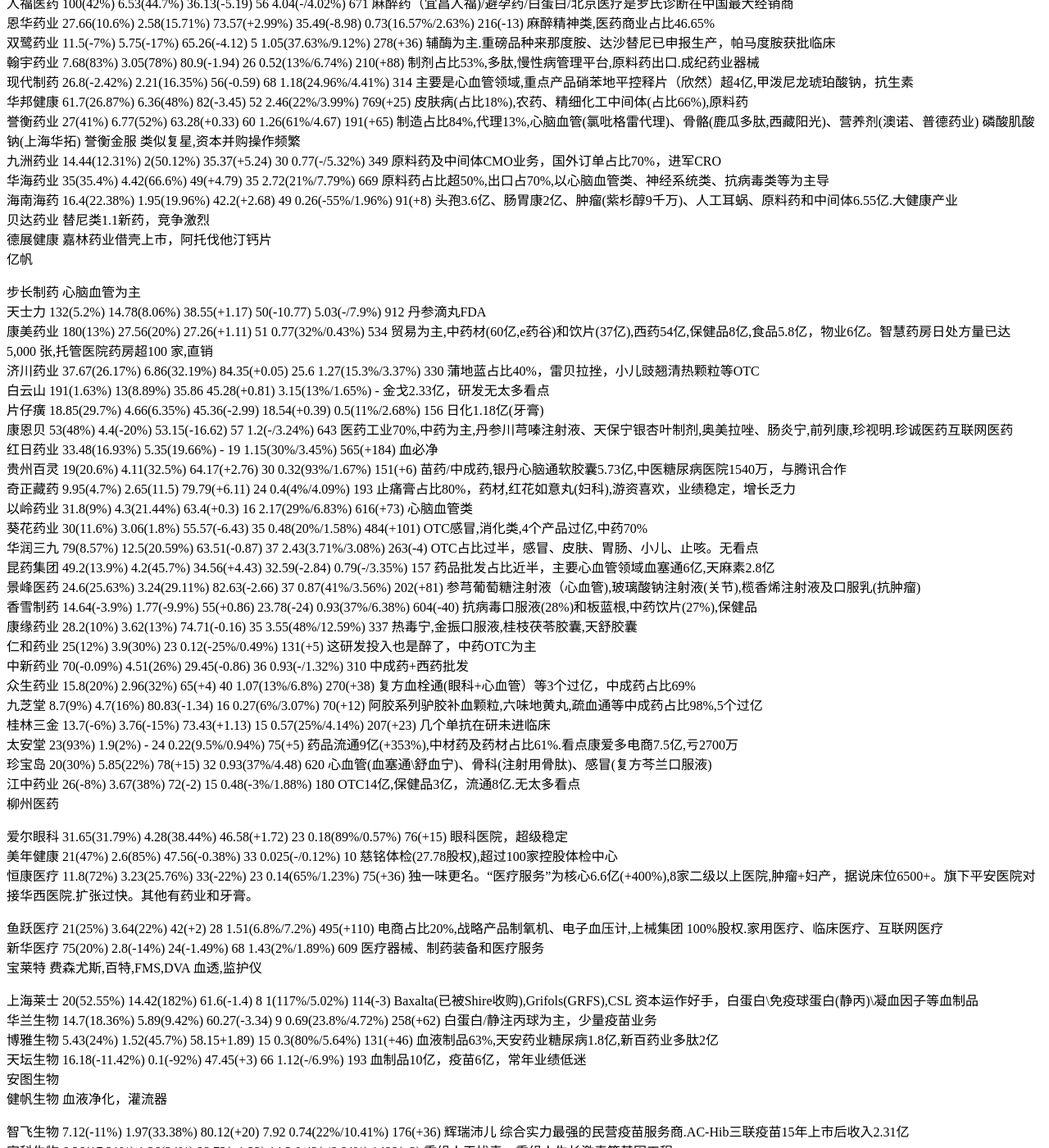
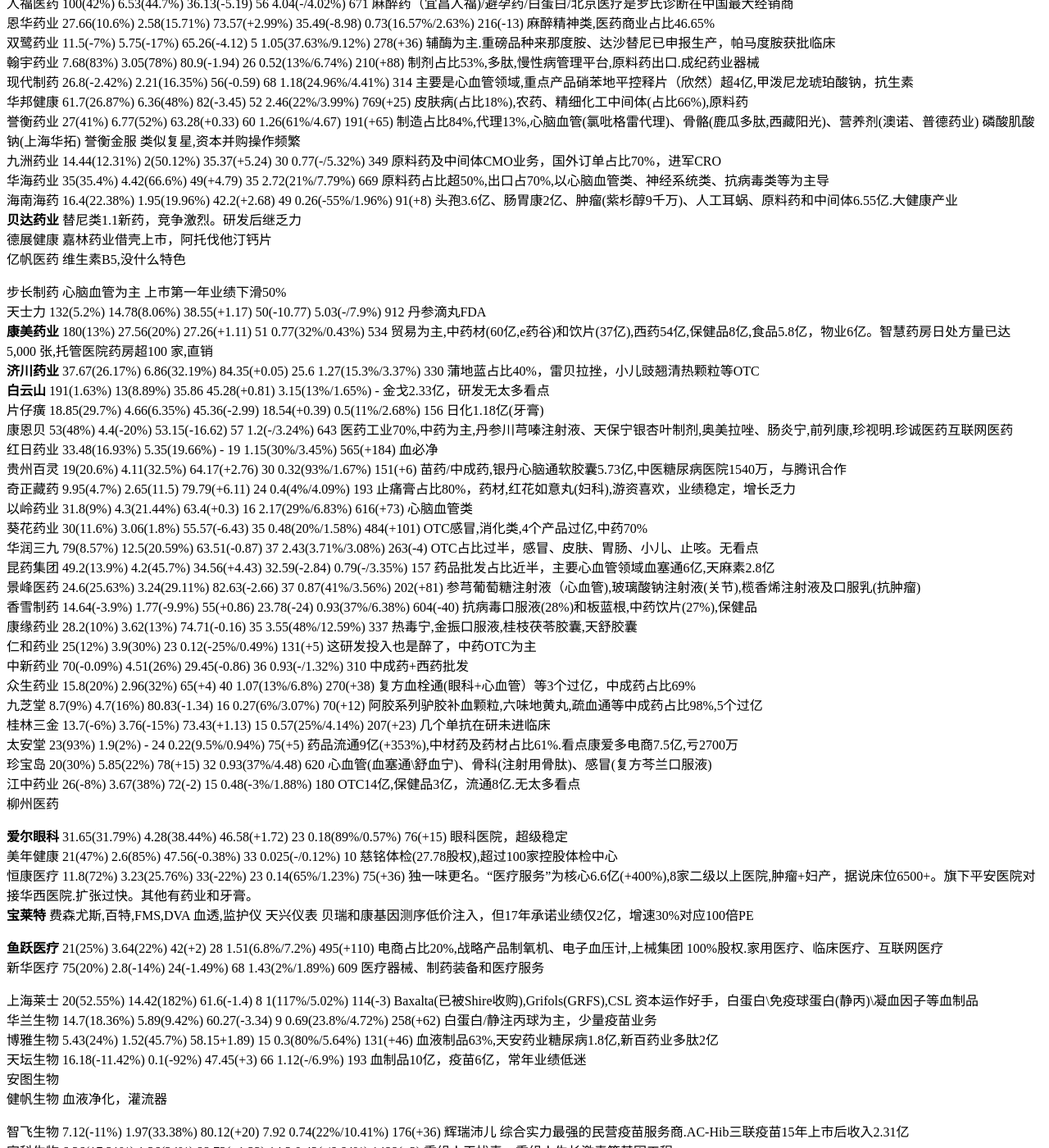
Before and after one commit to kingofhawks/kingofhawks.github.io, a Jekyll site: the page built from _posts/2016-03-31-医药上市公司2015年报汇总.md, in a window 1280 px wide and 1400 px high, scrolled down 1074 px. Shown: the whole window at 82% size. Built offline with Jekyll 4.4.1, drawn with Linux system fonts in a browser that asks for light colours; our own code applies the rules of GitHub Pages for plain Markdown files; Markdown is read by kramdown in place of the engine named in the settings; some of the changed text lies outside the part shown.

Commit message:
update post

```diff
--- a/_posts/2016-03-31-医药上市公司2015年报汇总.md
+++ b/_posts/2016-03-31-医药上市公司2015年报汇总.md
@@ -2,13 +2,13 @@
 其中毛利率主要计算医药工业部分
 公司        营收(增速%)       净利润(增速%)   毛利率(增减)   负债率(增减)   研发投入(增速/占比)    研发人员  对标                               备注
 **恒瑞医药**    93(25%)          21.7(43.28%)   85(+2.65)      14             8.92(36.76%/9.57%)   1693     罗氏,武田,梯瓦(TEVA),Mylan          国外营收3.5亿(592%)，肿瘤38亿,麻醉25亿,造影10亿,财务费用-1.48亿,销售费用占比38%.看点生物制药/糖尿病,PD-1单抗。创新药阿帕替尼,艾瑞昔布(风湿)
-**复星医药**    126(+4.85%)      24.6(+16.43%)  53.69(+2.01)   45.89(-0.05)   8.3(-/6.6%)          887      强生,HCA(168家医院,床位43000+),UHS  药品89亿(+21%,心血管、中枢神经、代谢及消化、抗感染、肿瘤、血液、原料药)，过亿19个，小牛血清、谷胱甘肽超5亿。看点复宏汉霖单抗;医院13.78亿(+16%,床位2770张),IVD+器械22亿(+16%).美中互利48.59%?和睦家,挂号网持股近10%，代理达芬奇手术机器人
+**复星医药**    126(+4.85%)      24.6(+16.43%)  53.69(+2.01)   45.89(-0.05)   8.3(-/6.6%)          887      强生,HCA(168家医院,床位43000+),UHS  药品89亿(+21%,心血管、中枢神经、代谢及消化、抗感染、肿瘤、血液、原料药)，过亿19个，小牛血清、谷胱甘肽超5亿。看点复宏汉霖多个重磅单抗;医院13.78亿(+16%,床位2770张),IVD+器械22亿(+16%).美中互利48.59%?和睦家,挂号网持股近10%，代理达芬奇手术机器人
 **信立泰**      34.77(+20.64%)   12.66(+21.45%) 73.76(+0.29)   15             3.15(117.76%/9.05%)  571(+61)  赛诺菲波立维                       泰嘉单药占比70%，低调务实，后继品种乏力.1.1新药阿利沙坦酯能否进医保呢
 **上海医药**    1055(14.2%)      28.76(11%)     50.78(+1.53)   54.52(+2.86)   6.18(-/5.22%)        883      麦克森药物批发(MCK),美源伯根(ABC)    医药工业118.24(+6.49%)，过亿24个，大而不强
 **康弘药业**    20.74(23.88%)    3.94(44%)      89.14(+0.6)    14             1.15(37%/5.57%)      273(-22)    再生元(REGN)阿柏西普超26亿美元    1类新药康柏西普(2.67亿?),中枢神经、消化系统.在研多个单抗重磅仿制药.中成药占比44%，生物药占比13%.安维汀(贝伐珠单抗)和诺华(雷珠单抗).估值高，俞总出去创办了信达生物，超牛
 **华东医药**    217(14.67%)      10.97(+44.97%) 84.56(+0.85)   71.59(-0.45)   2.18(7.34%/4.6%)     121(+3)                                     核心品种阿卡波糖和百令胶囊保持快速增长,均突破10亿
 **科伦药业**    77.63(-3.24%)    6.45(-35.6%)   42.69(-0.18)   50.57(+2.31)   4.98(28.17%/6.42%)   1673(+517)   费森尤斯卡比,百特,大冢           输液59亿(占比76%,-4%),毛利49.54,康复新液过亿.川宁5亿,亏损8600万，哈萨克斯坦亏损2.3亿。力争用一到两年时间实现输液和非输液业务相当.当年君健塑胶收购爆出关联交易丑闻
-**通化东宝**                                                                                                                                    二代胰岛素。国内竞争对手甘李药业,联邦
+**通化东宝**                                                                                                                                    二代胰岛素。国内竞争对手甘李药业,联邦的甘精胰岛素均已上市
 **丽珠集团**    66(19.4%)        6.22(20.67%)   67.29(+1.08)   46             3.75(29.54%/5.67%)   373(+61)       看点丽珠单抗。辅助药参芪扶正超过15亿，艾普拉唑，注射用尿促卵泡素，醋酸亮丙瑞林微球，鼠神经生长因子
 **云南白药**    207(10%)         27.7(10%)      30.49(+0.38)   29.87(-1)      1(5.33%/0.48%)       649(+77)      商业占比55%,药品50亿(+2%)，健康产品33亿(+21%),牙膏市场占比超15%，排名第二
 **同仁堂**      108(11.59%)      8.75(14.6%)    44.05(+2.57)   50             1.87(0.55%/1.73%)    691           太稳定无惊喜，中药主打心血管补益类,安宫牛黄丸,六味地黄,阿胶,牛黄清心,大活络
@@ -16,35 +16,35 @@
 **乐普医疗**    27.7(66%)        5.2(23%)       60（-3.39）    38             1.72(21.37%/6.23%)   976(+270)      美敦力MDT,Stryker(骨科),Becton(BD) 支架、心血管药物(乐普药业100%股权)、网络医院、移动医疗、基因测序（乐普基因）概念繁多
 **迪安诊断**    18.58(39.18%)    1.75(40.3%)    45.62(-1.69%)  60              0.78(37%/4.21%)      439(+101)      Labcorp,奎斯特诊疗(DGX),IDXX      连锁医学实验室26家,IVD诊断产品代理商,体检连锁,CRO,移动医疗
 **老百姓**      45.68(15.87%)   2.4(18.84%)    37.22(+0.22)    39.69(-17.39)   -                    -               湖南，安徽，河南，广西，天津，陕西，苏浙，上海等多省门店1483(开543/关59) 电商 B2C 平台收入达到 6,800 万
-**一心堂**      34.6(16.52%)    3.3(11.34%)    40.81(+0.66)    46              -                    -               CVS,沃尔格林-联合博姿(WBA)    云南，贵州，四川，重庆等西南区域3496家直营门店
+**一心堂**      34.6(16.52%)    3.3(11.34%)    40.81(+0.66)    46              -                    -               CVS,沃尔格林-联合博姿(WBA)    云南，贵州，四川，重庆等西南区域3496家直营门店。夫妻离婚
 **益丰药房**    28.45(27.59%)   1.76(25.17%)   39.23(-0.54)    41.75(-11)      0.02(-/0.07%)        67              湖南，湖北，江苏，上海，江西，浙江等地门店1065(开262/关7).增速最快
 
 
-华润双鹤    51(-0.29%)       6.61(-10.26%)  52(+0.63)      21.4           1.88(-/3.67%)        399                                         输液毛利35，占比46%，营收下滑11%.其他靠0号高血压药
-华仁药业                                                                                                                                   大输液,腹膜透析
+华润双鹤    51(-0.29%)       6.61(-10.26%)  52(+0.63)      21.4           1.88(-/3.67%)        399           输液毛利35，占比46%，营收下滑11%.其他靠0号高血压药
+华仁药业                                                                                                     大输液,腹膜透析
 
 
-海正药业    87.67(-13.17%)   0.13(-95%)     53(-4.63)      64             8.28(-/9.44%)        1131                                         业绩持续低迷。原料药,制剂，商业,安佰诺上市,海泽麦布III期临床,工业30亿,研发投入资本化46%
-人福医药    100(42%)         6.53(44.7%)    36.13(-5.19)   56             4.04(-/4.02%)        671                                          麻醉药（宜昌人福)/避孕药/白蛋白/北京医疗是罗氏诊断在中国最大经销商
-恩华药业    27.66(10.6%)     2.58(15.71%)   73.57(+2.99%)  35.49(-8.98)   0.73(16.57%/2.63%)   216(-13)                                     麻醉精神类,医药商业占比46.65%
-双鹭药业    11.5(-7%)        5.75(-17%)     65.26(-4.12)   5              1.05(37.63%/9.12%)   278(+36)                                     辅酶为主.重磅品种来那度胺、达沙替尼已申报生产，帕马度胺获批临床
+海正药业    87.67(-13.17%)   0.13(-95%)     53(-4.63)      64             8.28(-/9.44%)        1131          业绩持续低迷。原料药,制剂，商业,安佰诺上市,海泽麦布III期临床,工业30亿,研发投入资本化46%
+人福医药    100(42%)         6.53(44.7%)    36.13(-5.19)   56             4.04(-/4.02%)        671           麻醉药（宜昌人福)/避孕药/白蛋白/北京医疗是罗氏诊断在中国最大经销商
+恩华药业    27.66(10.6%)     2.58(15.71%)   73.57(+2.99%)  35.49(-8.98)   0.73(16.57%/2.63%)   216(-13)      麻醉精神类,医药商业占比46.65%
+双鹭药业    11.5(-7%)        5.75(-17%)     65.26(-4.12)   5              1.05(37.63%/9.12%)   278(+36)      辅酶为主.重磅品种来那度胺、达沙替尼已申报生产，帕马度胺获批临床
 翰宇药业    7.68(83%)        3.05(78%)      80.9(-1.94)    26             0.52(13%/6.74%)      210(+88)      制剂占比53%,多肽,慢性病管理平台,原料药出口.成纪药业器械
-现代制药    26.8(-2.42%)     2.21(16.35%)   56(-0.59)      68             1.18(24.96%/4.41%)   314                                          主要是心血管领域,重点产品硝苯地平控释片（欣然）超4亿,甲泼尼龙琥珀酸钠，抗生素
+现代制药    26.8(-2.42%)     2.21(16.35%)   56(-0.59)      68             1.18(24.96%/4.41%)   314           主要是心血管领域,重点产品硝苯地平控释片（欣然）超4亿,甲泼尼龙琥珀酸钠，抗生素
 华邦健康    61.7(26.87%)     6.36(48%)      82(-3.45)      52             2.46(22%/3.99%)      769(+25)      皮肤病(占比18%),农药、精细化工中间体(占比66%),原料药
 誉衡药业    27(41%)          6.77(52%)      63.28(+0.33)   60             1.26(61%/4.67)       191(+65)      制造占比84%,代理13%,心脑血管(氯吡格雷代理)、骨骼(鹿瓜多肽,西藏阳光)、营养剂(澳诺、普德药业) 磷酸肌酸钠(上海华拓)  誉衡金服 类似复星,资本并购操作频繁
 九洲药业    14.44(12.31%)    2(50.12%)      35.37(+5.24)   30             0.77(-/5.32%)        349           原料药及中间体CMO业务，国外订单占比70%，进军CRO
 华海药业    35(35.4%)        4.42(66.6%)    49(+4.79)      35             2.72(21%/7.79%)      669           原料药占比超50%,出口占70%,以心脑血管类、神经系统类、抗病毒类等为主导
 海南海药    16.4(22.38%)     1.95(19.96%)   42.2(+2.68)    49             0.26(-55%/1.96%)     91(+8)        头孢3.6亿、肠胃康2亿、肿瘤(紫杉醇9千万)、人工耳蜗、原料药和中间体6.55亿.大健康产业
-贝达药业                                                                                                     替尼类1.1新药，竞争激烈
-德展健康  嘉林药业借壳上市，阿托伐他汀钙片
-亿帆
+**贝达药业**                                                                                                     替尼类1.1新药，竞争激烈。研发后继乏力
+德展健康                                                                                                      嘉林药业借壳上市，阿托伐他汀钙片
+亿帆医药                                                                                                      维生素B5,没什么特色
 
 
-步长制药   心脑血管为主
-天士力      132(5.2%)        14.78(8.06%)   38.55(+1.17)   50(-10.77)     5.03(-/7.9%)         912           丹参滴丸FDA
-康美药业    180(13%)         27.56(20%)     27.26(+1.11)   51             0.77(32%/0.43%)      534            贸易为主,中药材(60亿,e药谷)和饮片(37亿),西药54亿,保健品8亿,食品5.8亿，物业6亿。智慧药房日处方量已达 5,000 张,托管医院药房超100 家,直销
-济川药业    37.67(26.17%)    6.86(32.19%)   84.35(+0.05)   25.6           1.27(15.3%/3.37%)    330            蒲地蓝占比40%，雷贝拉挫，小儿豉翘清热颗粒等OTC
-白云山      191(1.63%)       13(8.89%)      35.86          45.28(+0.81)   3.15(13%/1.65%)      -              金戈2.33亿，研发无太多看点
+步长制药                                                                                                      心脑血管为主  上市第一年业绩下滑50%
+天士力      132(5.2%)        14.78(8.06%)   38.55(+1.17)   50(-10.77)     5.03(-/7.9%)         912            丹参滴丸FDA
+**康美药业**    180(13%)         27.56(20%)     27.26(+1.11)   51             0.77(32%/0.43%)      534            贸易为主,中药材(60亿,e药谷)和饮片(37亿),西药54亿,保健品8亿,食品5.8亿，物业6亿。智慧药房日处方量已达 5,000 张,托管医院药房超100 家,直销
+**济川药业**    37.67(26.17%)    6.86(32.19%)   84.35(+0.05)   25.6           1.27(15.3%/3.37%)    330            蒲地蓝占比40%，雷贝拉挫，小儿豉翘清热颗粒等OTC
+**白云山**      191(1.63%)       13(8.89%)      35.86          45.28(+0.81)   3.15(13%/1.65%)      -              金戈2.33亿，研发无太多看点
 片仔癀      18.85(29.7%)     4.66(6.35%)    45.36(-2.99)   18.54(+0.39)   0.5(11%/2.68%)       156            日化1.18亿(牙膏)
 康恩贝      53(48%)          4.4(-20%)      53.15(-16.62)  57             1.2(-/3.24%)         643            医药工业70%,中药为主,丹参川芎嗪注射液、天保宁银杏叶制剂,奥美拉唑、肠炎宁,前列康,珍视明.珍诚医药互联网医药
 红日药业    33.48(16.93%)    5.35(19.66%)   -              19             1.15(30%/3.45%)      565(+184)      血必净
@@ -68,14 +68,16 @@
 柳州医药
 
 
-爱尔眼科    31.65(31.79%)    4.28(38.44%)   46.58(+1.72)   23              0.18(89%/0.57%)      76(+15)       眼科医院，超级稳定
+**爱尔眼科**    31.65(31.79%)    4.28(38.44%)   46.58(+1.72)   23              0.18(89%/0.57%)      76(+15)       眼科医院，超级稳定
 美年健康    21(47%)          2.6(85%)       47.56(-0.38%)  33             0.025(-/0.12%)       10             慈铭体检(27.78股权),超过100家控股体检中心
 恒康医疗    11.8(72%)        3.23(25.76%)   33(-22%)       23             0.14(65%/1.23%)      75(+36)        独一味更名。“医疗服务”为核心6.6亿(+400%),8家二级以上医院,肿瘤+妇产，据说床位6500+。旗下平安医院对接华西医院.扩张过快。其他有药业和牙膏。
+**宝莱特**                                                                                                        费森尤斯,百特,FMS,DVA    血透,监护仪
+天兴仪表                                                                                                            贝瑞和康基因测序低价注入，但17年承诺业绩仅2亿，增速30%对应100倍PE
 
 
-鱼跃医疗    21(25%)          3.64(22%)      42(+2)         28             1.51(6.8%/7.2%)      495(+110)      电商占比20%,战略产品制氧机、电子血压计,上械集团 100%股权.家用医疗、临床医疗、互联网医疗
+**鱼跃医疗**    21(25%)          3.64(22%)      42(+2)         28             1.51(6.8%/7.2%)      495(+110)      电商占比20%,战略产品制氧机、电子血压计,上械集团 100%股权.家用医疗、临床医疗、互联网医疗
 新华医疗    75(20%)          2.8(-14%)      24(-1.49%)     68             1.43(2%/1.89%)       609            医疗器械、制药装备和医疗服务
-宝莱特                                                                                                        费森尤斯,百特,FMS,DVA    血透,监护仪
+
 
 
 上海莱士    20(52.55%)       14.42(182%)    61.6(-1.4)     8               1(117%/5.02%)        114(-3)        Baxalta(已被Shire收购),Grifols(GRFS),CSL   资本运作好手，白蛋白\免疫球蛋白(静丙)\凝血因子等血制品
@@ -83,7 +85,7 @@
 博雅生物    5.43(24%)        1.52(45.7%)    58.15+1.89)    15              0.3(80%/5.64%)       131(+46)       血液制品63%,天安药业糖尿病1.8亿,新百药业多肽2亿
 天坛生物    16.18(-11.42%)   0.1(-92%)      47.45(+3)      66              1.12(-/6.9%)         193            血制品10亿，疫苗6亿，常年业绩低迷
 安图生物
-健帆生物  血液净化，灌流器
+健帆生物                                                                                                       血液净化，灌流器
 
 
 智飞生物    7.12(-11%)       1.97(33.38%)   80.12(+20)     7.92            0.74(22%/10.41%)     176(+36)       辉瑞沛儿 综合实力最强的民营疫苗服务商.AC-Hib三联疫苗15年上市后收入2.31亿
@@ -92,7 +94,7 @@
 中源协和    7.09(48%)        2.08(487%)     75(+0.23)      45              0.43(43%/6.15%)      291       Illumina,JUNO     “细胞+基因”双核驱动,目前主要靠细胞存储(干细胞,脐带血库).免疫治疗技术落后不太靠谱！
 
 
-万孚生物    4.29(17%)        1.25(27%)      66.77(+1.9%)   12              0.45(-/10.64%)       185(+48)       IVD子行业POCT现场检测(传染病、毒品、慢性病、妊娠)
+**万孚生物**    4.29(17%)        1.25(27%)      66.77(+1.9%)   12              0.45(-/10.64%)       185(+48)       IVD子行业POCT现场检测(传染病、毒品、慢性病、妊娠)
 九强生物    5.66(11.4%)      2.45(16.33%)   72.14(+0.82)   7               0.266(1.75%/4.7%)    49(+13)        罗氏IVD之王,雅培，丹纳赫            IVD诊断试剂
 达安基因    14.7(35.74%)     1(-33.86%)     -              56.4            1.14(2.95%/7.71%)    147(+11)       IVD试剂/仪器/服务为主，中山大学控股
 科华生物    11.55(-5%)       2.1(-27%)      42(-3.43)      20              0.62(15%/5.34%)      153(-10)       IVD诊断试剂和仪器各半,业绩持续低迷无看点
@@ -107,7 +109,7 @@
 国药股份    120(4.68%)       5.13(6.26%)    7.97(+0.05)    54              0.13(-/0.18%)        -
 中国医药    205(15%)         6.14(11.68%)   12.1(+0.73)    62.63(+1.22)    0.74(5.47%/3.15%)    196             医药工业占比仅10%,原料药还占比过半
 嘉事堂      82(47%)          1.73(-24%)     12.06(+1.82)   76              -                    -               北京占比过半
-瑞康医药    97(25%)          2.36(30%)      10.9(+2.53)    64              -                    -               山东超80%,药品和器械经销,移动医疗超千万。增速远高于行业增长
+**瑞康医药**    97(25%)          2.36(30%)      10.9(+2.53)    64              -                    -               山东超80%,药品和器械经销,移动医疗超千万。增速远高于行业增长
 
 
 尔康制药    17.56(28.14%)   6.04(109%)     51.47(+9.06)    13              0.75(11%/4.31%)      183(+20)        大股东减持。长期稳定增长.药用辅料(淀粉胶囊),另有成品药(磺苄西林钠,复方甘草片)和原料药业务,德国美剂乐集团、法国罗盖特公司、美国卡乐康公司等国际辅料巨头
```
